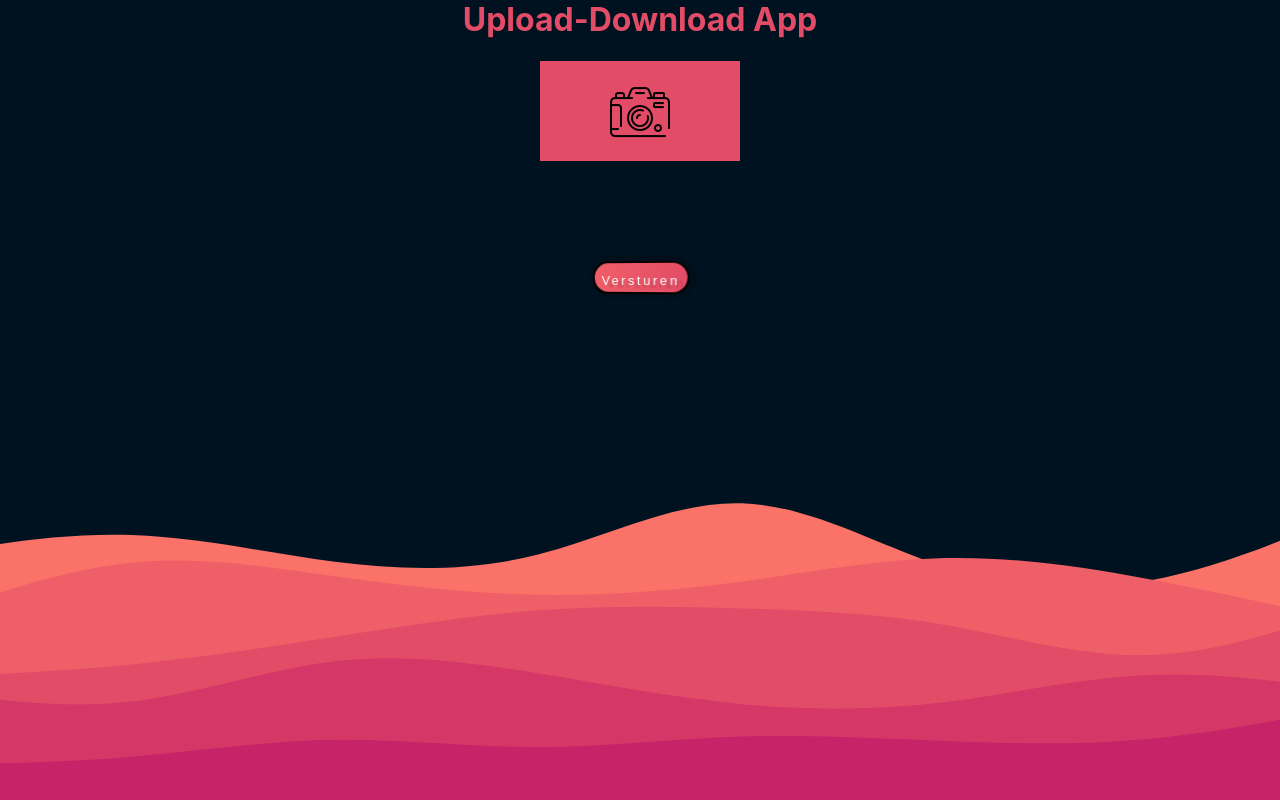
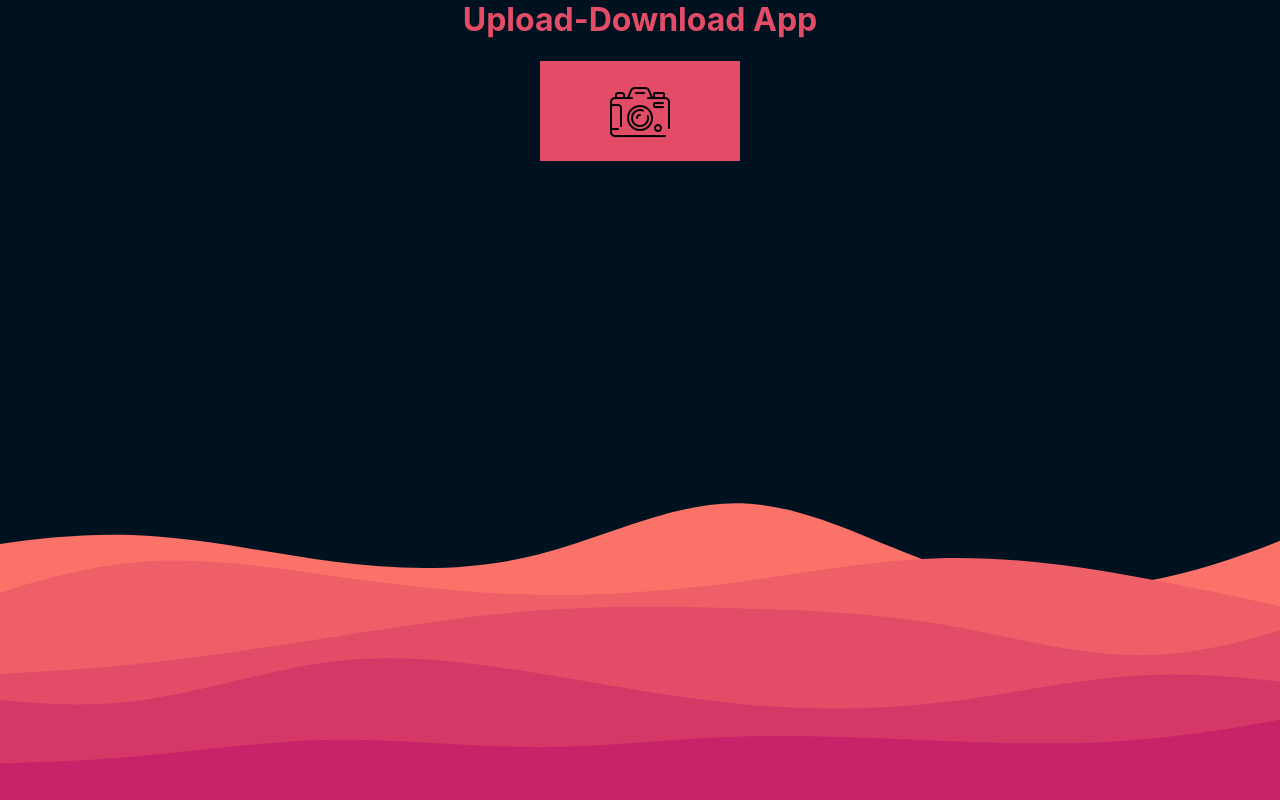
Before and after one commit to S-Barnhoorn/Upload-Download, a React (Create React App) app: page /multipleupload in a window 1280 px wide. Built offline with nearby package versions, Linux system fonts and the light colour scheme.

Commit message:
fixed the multiple upload issue

```diff
--- a/src/App.css
+++ b/src/App.css
@@ -20,13 +20,13 @@
     height: 100%;
     width: 100%;
     min-height: 100vh;
-    min-width: 100vw;}
+    min-width: 100vw;
 
-/*    background-image: url(assets/waves.svg);*/
-/*    background-position: center; !* Center the image *!*/
-/*    background-repeat: no-repeat; !* Do not repeat the image *!*/
-/*    background-size: cover; !* Resize the background image to cover the entire container *!*/
-/*}*/
+    background-image: url(assets/waves.svg);
+    background-position: center; /* Center the image */
+    background-repeat: no-repeat; /* Do not repeat the image */
+    background-size: cover; /* Resize the background image to cover the entire container */
+}
 
 html{
     margin-top: -21px;
--- a/src/Pages/Multipleupload/Multipleupload.js
+++ b/src/Pages/Multipleupload/Multipleupload.js
@@ -15,9 +15,6 @@ const Multipleupload = ({check, setBody, endpoint}) => {
     // const history = useHistory();
 
     const handleImageChange = (e) => {
-
-
-
         let files = e.target.files;
         console.log(files)
         setMultipleFile(files)
@@ -63,9 +60,12 @@ const Multipleupload = ({check, setBody, endpoint}) => {
     async function uploadFile(){
         let formData = new FormData();
 
-        // multipleFile.forEach(file => {
-        //     formData.append('file', file)
-        // })
+        Object.values(multipleFile).map((test) => {
+            formData.append('files', test)
+        })
+
+        // console.log(test)
+        // formData.append('files', test)
 
         try{
             const result = await axios.post(`${endpoint}`, formData,
@@ -73,10 +73,9 @@ const Multipleupload = ({check, setBody, endpoint}) => {
                     headers: {
                         "Content-Type": "multipart/form-data"
                     },
-                    files: formData
                 })
             setData(result.data)
-            console.log(result)
+            console.log(result.data)
         } catch(e){
             console.error(e)
         }
@@ -104,6 +103,10 @@ const Multipleupload = ({check, setBody, endpoint}) => {
                     <output id="result"/>
                 </div>
 
+                {data.map((test) => {
+
+                })}
+
                     {/*<div>*/}
                     {/*    {url ?*/}
 
@@ -117,11 +120,11 @@ const Multipleupload = ({check, setBody, endpoint}) => {
                     {/*</div>*/}
                 {/*</fieldset>*/}
 
-                <button
-                    id="btnUpload"
-                    type="submit">
-                    Versturen
-                </button>
+                {/*<button*/}
+                {/*    id="btnUpload"*/}
+                {/*    type="submit">*/}
+                {/*    Versturen*/}
+                {/*</button>*/}
 
             </form>
         </div>
--- a/src/Pages/Singleupload/Singleupload.js
+++ b/src/Pages/Singleupload/Singleupload.js
@@ -39,16 +39,17 @@ const Singleupload = ({check, setBody, endpoint}) => {
             let formData = new FormData();
 
             formData.append("file", file)
+
             try{
                 const result = await axios.post(`${endpoint}`, formData,
                     {
                         headers: {
                         "Content-Type": "multipart/form-data"
                         },
-                    file: formData
                     })
                 setData(result.data)
                 console.log(result)
+                console.log(formData)
             } catch(e){
                 console.error(e)
             }
```
